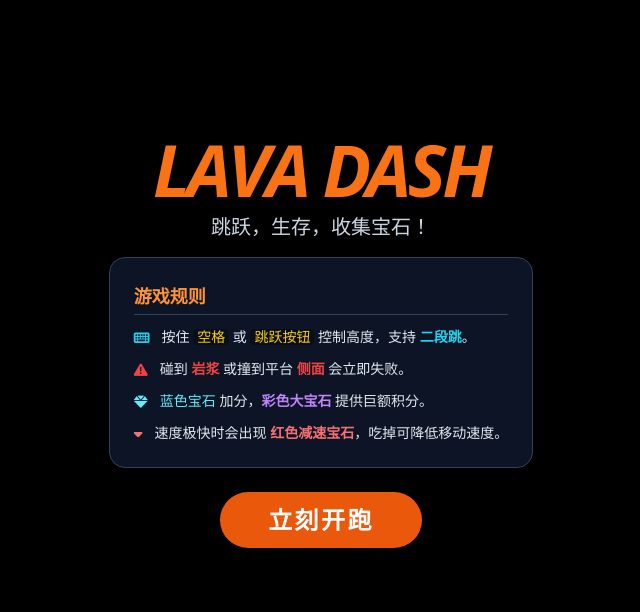
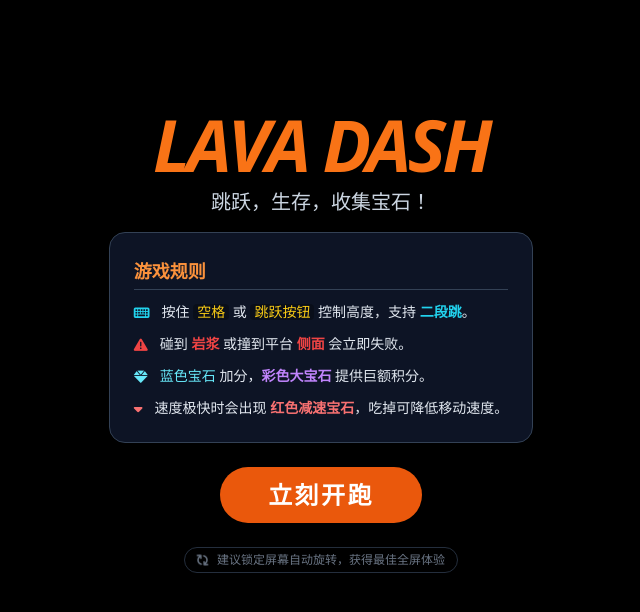
Before and after one commit to foxcsong/lava-leap, a React (Vite) app: page / in a window 1280 px wide. Shown: the top 612 px of the page, without its empty margins (319-959 px from the left). Built offline with nearby package versions, Linux system fonts and the light colour scheme.

Commit message:
fix(ui): prioritize game start over fullscreen request and add orientation lock hint

```diff
--- a/App.tsx
+++ b/App.tsx
@@ -51,14 +51,7 @@ const App: React.FC = () => {
   };
 
   const startGame = () => {
-    // 强制请求全屏获得最佳体验
-    if (!document.fullscreenElement) {
-      void document.documentElement.requestFullscreen().catch(() => {
-        console.warn('Fullscreen request failed');
-      });
-    }
-
-    // 立即切换状态，确保 UI 响应
+    // 立即切换状态，确保 UI 响应，防止被请求全屏可能产生的阻塞
     setGameState('PLAYING');
     setIsPaused(false);
 
@@ -69,6 +62,13 @@ const App: React.FC = () => {
       } catch (err) {
         console.error('Engine reset failed:', err);
       }
+    }
+
+    // 在状态切换后再异步请求全屏（仅在有交互时有效）
+    if (!document.fullscreenElement) {
+      void document.documentElement.requestFullscreen().catch(() => {
+        console.warn('Fullscreen request failed');
+      });
     }
   };
 
@@ -188,17 +188,23 @@ const App: React.FC = () => {
               </ul>
             </div>
 
-            <div className="flex items-center gap-4">
+            <div className="flex flex-col items-center gap-4">
               <button
                 onClick={startGame}
-                onTouchEnd={(e) => {
-                  e.preventDefault();
-                  startGame();
+                // 在微信强制旋转模式下，有时候 touch 事件更可靠
+                onTouchStart={(e) => {
+                  e.stopPropagation();
+                  // 不调用 preventDefault 以便 onClick 也能触发（或二选一）
                 }}
-                className="px-12 py-3 bg-orange-600 hover:bg-orange-500 active:bg-orange-700 transition-colors rounded-full text-xl md:text-2xl font-bold uppercase tracking-widest shadow-xl transform hover:scale-105 active:scale-95 touch-manipulation z-[60]"
+                className="px-12 py-3 bg-orange-600 hover:bg-orange-500 active:bg-orange-700 transition-colors rounded-full text-xl md:text-2xl font-bold uppercase tracking-widest shadow-xl transform hover:scale-105 active:scale-95 touch-manipulation z-[70] cursor-pointer"
               >
                 立刻开跑
               </button>
+
+              <div className="flex items-center gap-2 text-slate-400 text-xs mt-2 animate-pulse overflow-hidden bg-black/40 px-3 py-1 rounded-full border border-slate-700">
+                <i className="fa-solid fa-sync fa-spin"></i>
+                <span>建议锁定屏幕自动旋转，获得最佳全屏体验</span>
+              </div>
             </div>
           </div>
         )}
```
